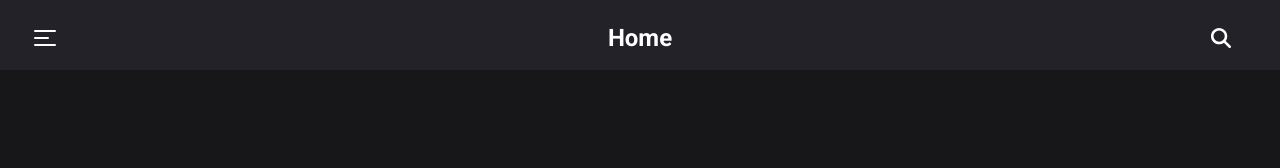
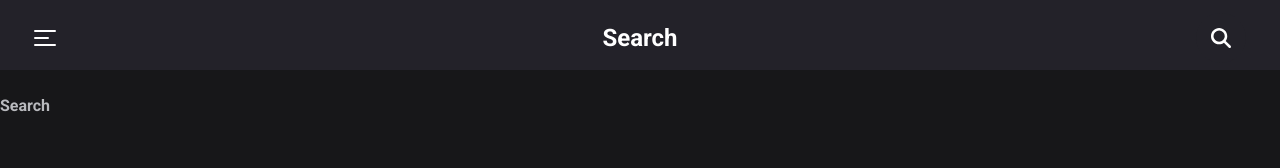
Before and after one commit to Gaoux/to-do-list, a React (Create React App) app: page /search in a window 1280 px wide. Shown: the top 168 px of the page. Built offline with nearby package versions, Linux system fonts and the light colour scheme.

Commit message:
Added search page

```diff
--- a/src/App.js
+++ b/src/App.js
@@ -4,6 +4,7 @@ import { MyTasks } from './pages/MyTasks';
 import { MyLists } from './pages/MyLists';
 import { Important } from './pages/Important';
 import { MyAccount } from './pages/MyAccount';
+import { Search } from './pages/Search';
 import { Routes, Route } from 'react-router-dom';
 import React, { useState } from 'react';
 
@@ -62,6 +63,10 @@ function App() {
           path="/account"
           element={<MyAccount tasks={tasks} setTasks={setTasks} />}
         />
+        <Route
+          path="/search"
+          element={<Search tasks={tasks} setTasks={setTasks} />}
+        />
       </Routes>
     </>
   );
--- a/src/components/Navbar.js
+++ b/src/components/Navbar.js
@@ -7,8 +7,11 @@ import { faList } from '@fortawesome/free-solid-svg-icons';
 import { faUser } from '@fortawesome/free-solid-svg-icons';
 import { faSearch } from '@fortawesome/free-solid-svg-icons';
 import { faX } from '@fortawesome/free-solid-svg-icons';
+import { useNavigate } from 'react-router-dom';
 
 function Navbar(props) {
+  const navigate = useNavigate();
+
   const changeTitle = () => {
     switch (window.location.pathname) {
       case '/tasks':
@@ -23,16 +26,23 @@ function Navbar(props) {
       case '/account':
         return 'My account';
 
+      case '/search':
+        return 'Search';
+
       default:
         return 'Home';
     }
   };
 
-  let title = changeTitle();
-
   const handleSearchClick = () => {
+    if (!props.activeSearch) {
+      navigate('/search');
+    } else {
+      navigate(-1);
+    }
     props.setActiveSearch(!props.activeSearch);
   };
+  let title = changeTitle();
 
   const hadleSearchChange = (e) => {
     props.setSearchValue(e.target.value);
--- /dev/null
+++ b/src/pages/Search.js
@@ -0,0 +1,7 @@
+import React from 'react';
+
+function Search() {
+  return <div>Search</div>;
+}
+
+export { Search };
```
